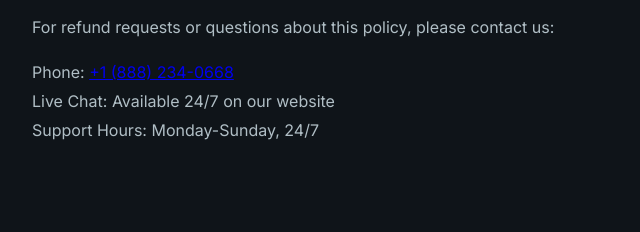
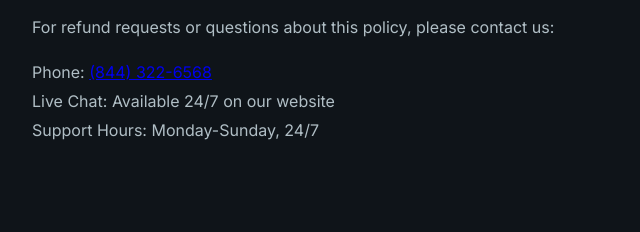
Before and after one commit to watchtubetv/watchtubetv, a website: page refund.html in a window 1280 px wide. Shown: the part 3721-3953 px from the top of the page, 228-868 px from the left. Drawn offline with Linux system fonts and the light colour scheme.

Commit message:
Update refund.html

```diff
--- a/refund.html
+++ b/refund.html
@@ -186,7 +186,7 @@
             <p>For refund requests or questions about this policy, please contact us:</p>
             <p>
 
-                Phone: <a href="tel:+18882340668">+1 (888) 234-0668</a></li><br>
+                Phone: <a href="tel:+18443226568">(844) 322-6568</a></li><br>
                 Live Chat: Available 24/7 on our website<br>
                 Support Hours: Monday-Sunday, 24/7
             </p>
```
